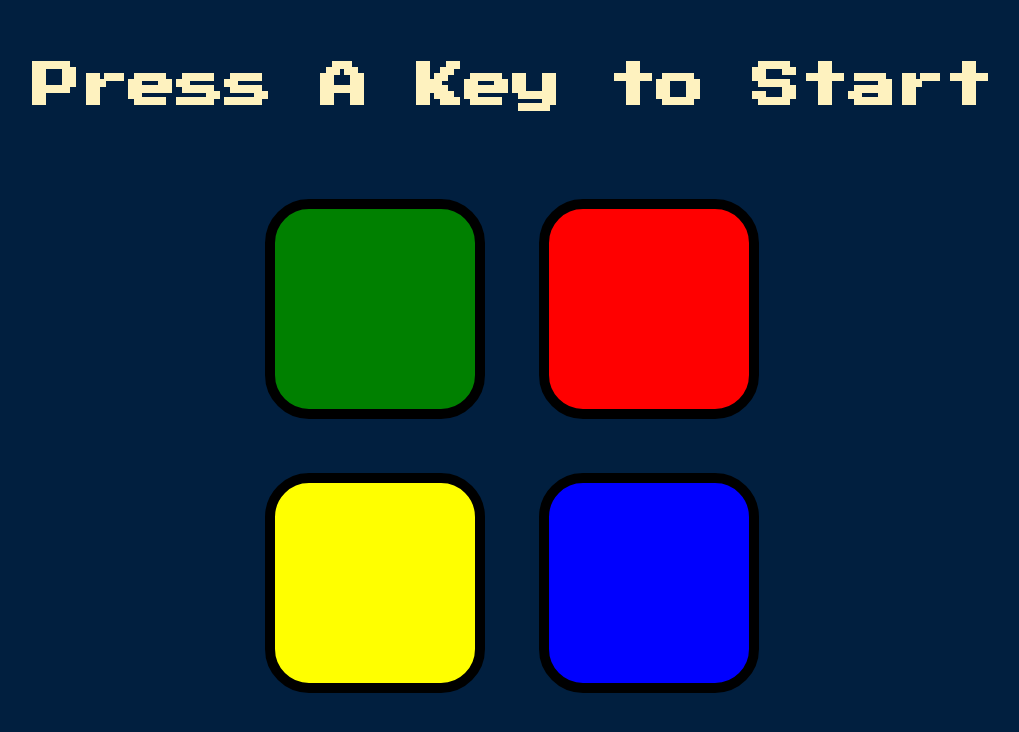
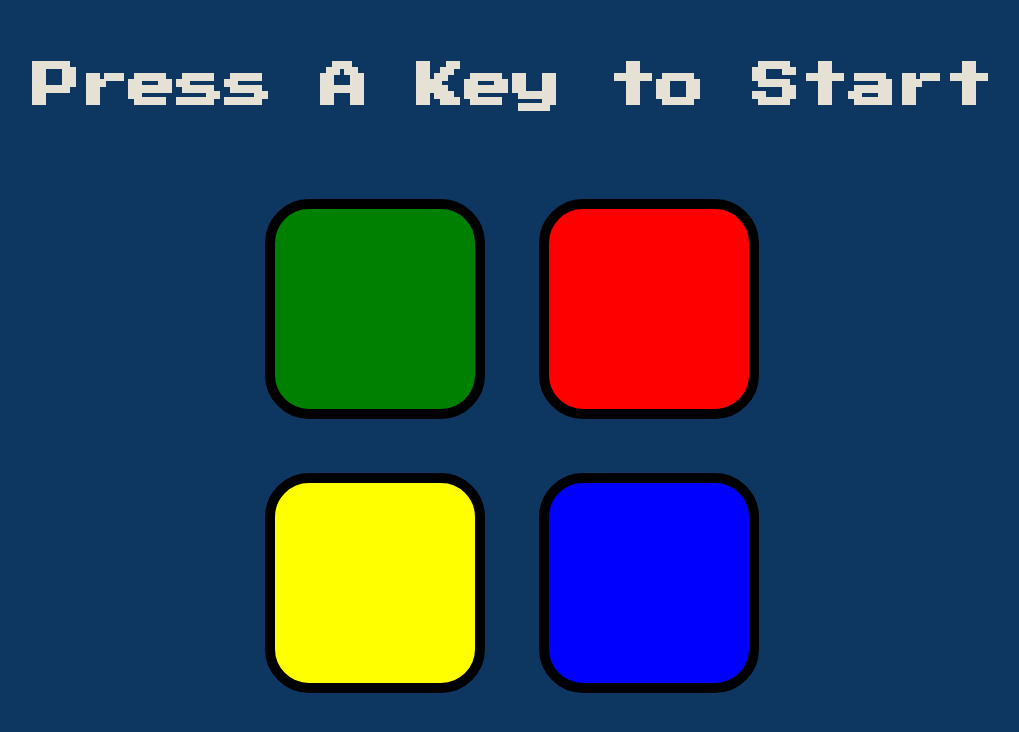
Before and after one commit to soukainna/Simon_Game, a plain HTML site: page index.html in a window 1280 px wide. Shown: the whole page, without its empty margins (128-1147 px from the left). Drawn offline with nearby package versions, Linux system fonts and the light colour scheme.

Commit message:
add th rest

```diff
--- a/styles.css
+++ b/styles.css
@@ -1,13 +1,13 @@
 body {
   text-align: center;
-  background-color: #011F3F;
+  background-color: #0d3661;
 }
 
 #level-title {
   font-family: 'Press Start 2P', cursive;
   font-size: 3rem;
   margin:  5%;
-  color: #FEF2BF;
+  color: #e5e2d5;
 }
 
 .container {
```
Also changed, not shown: Capture d’écran 2022-09-02 à 11.06.27.png (added), Capture d’écran 2022-09-02 à 11.06.55.png (added), 1 other file.
